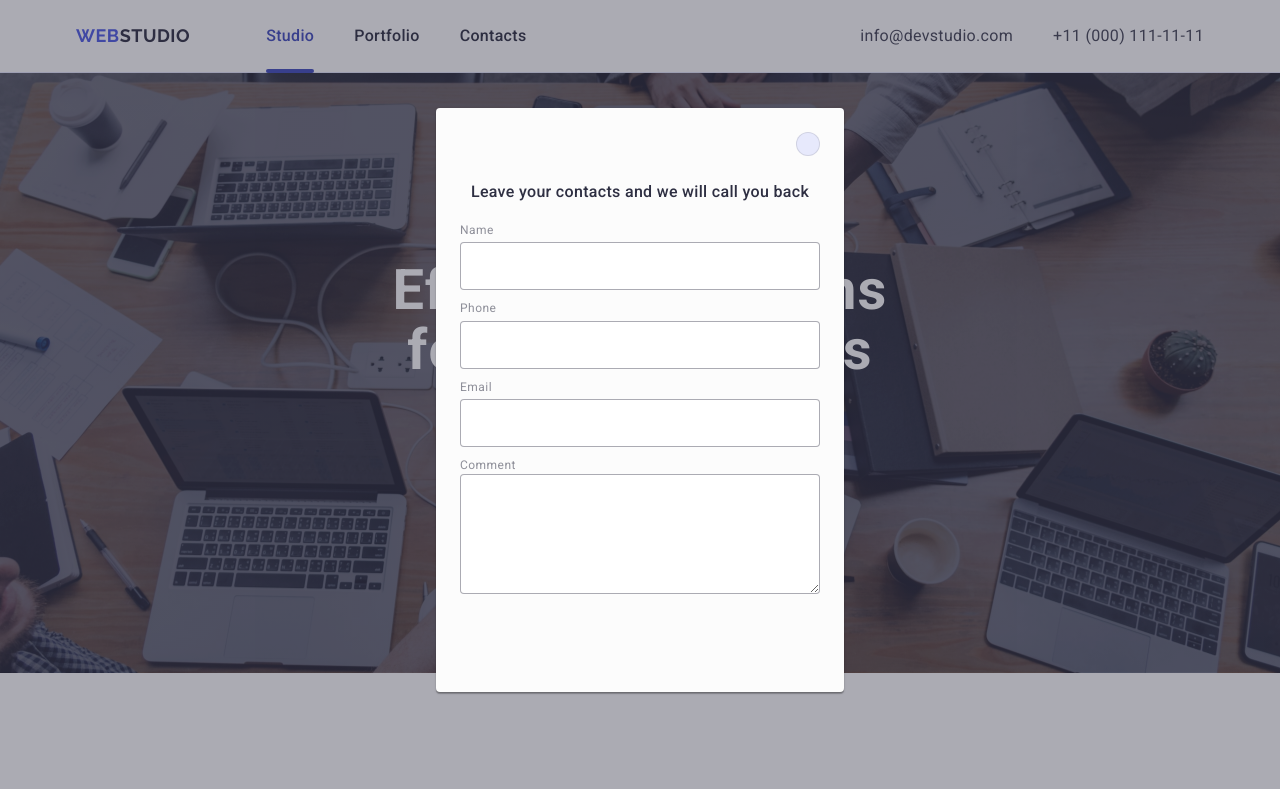
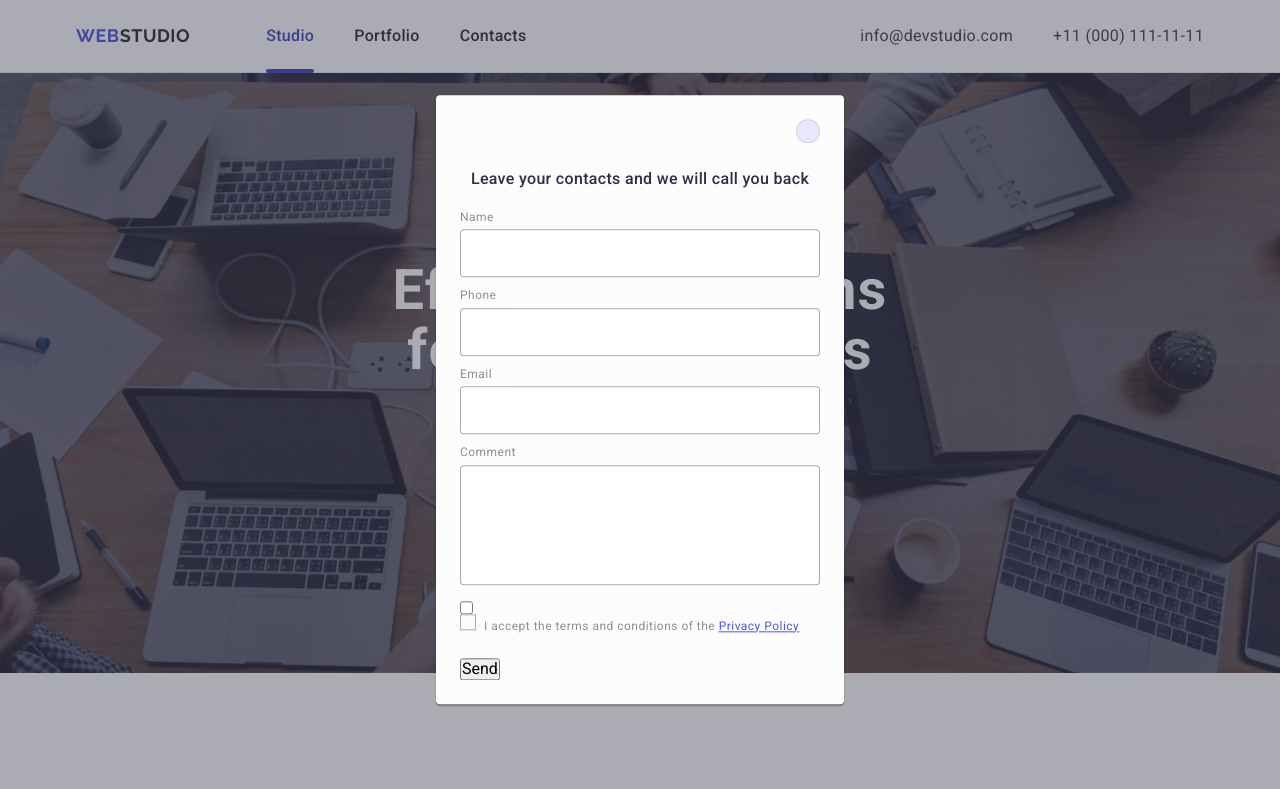
Before and after one commit to Katrinast/goit-markup-hw-05, a plain HTML site: page index.html in a window 1280 px wide. Shown: the top 789 px of the page. Drawn offline with nearby package versions, Linux system fonts and the light colour scheme.

Commit message:
add checkbox

```diff
--- a/css/styles.css
+++ b/css/styles.css
@@ -617,7 +617,7 @@ fill: #f4f4fd;
 .form-label {
   color: #8E8F99;
     font-size: 12px;
-    line-height: 1.16;
+    line-height: 1.17;
     letter-spacing: 0.04em;
 }
 
@@ -653,6 +653,10 @@ border-color: #4D5AE5;
   fill: #4D5AE5;
 }
 
+.modal-wrap-textarea {
+  margin-bottom: 16px;
+}
+
 .form-textarea {
   padding: 8px 16px;
   display: block;
@@ -660,6 +664,8 @@ border-color: #4D5AE5;
   min-height: 120px;
   border-radius: 4px;
   border: 1px solid rgba(46, 47, 66, 0.40);
+  resize: none;
+  margin-top: 4px;
 }
 
 .form-textarea::placeholder {
@@ -668,3 +674,21 @@ border-color: #4D5AE5;
     line-height: 1.16;
     letter-spacing: 0.04em;
 }
+
+.modal-wrap-chekbox {
+  margin-bottom: 24px;
+}
+
+.policy-link {
+  color: #4D5AE5;
+  line-height: 16px;
+  text-decoration: underline;
+}
+
+.form-span {
+  width: 16px;
+  height: 16px;
+  border: 1px solid  rgba(46, 47, 66, 0.40);
+  display: inline-flex;
+  margin-right: 8px;
+}
--- a/index.html
+++ b/index.html
@@ -503,10 +503,19 @@
           <use href="./images/icons.svg#icon-email"></use>
         </svg>
         </div>
+        <div class="modal-wrap-textarea">
         <label class="form-label" for="form-textarea">Comment</label>
         <textarea class="form-textarea" placeholder="Text input" name="user-comment"
         id="form-textarea">
         </textarea>
+        </div>
+        <div class="modal-wrap-chekbox">
+        <input type="checkbox" name="policy" id="policy" value="true">
+        <label class="form-label" for="policy"><span class="form-span"></span>I accept the terms and conditions of the
+          <a href="" class="policy-link">Privacy Policy</a>
+        </label>
+        </div>
+        <button type="submit">Send</button>
       </form>
     </div>
   </div>
```
